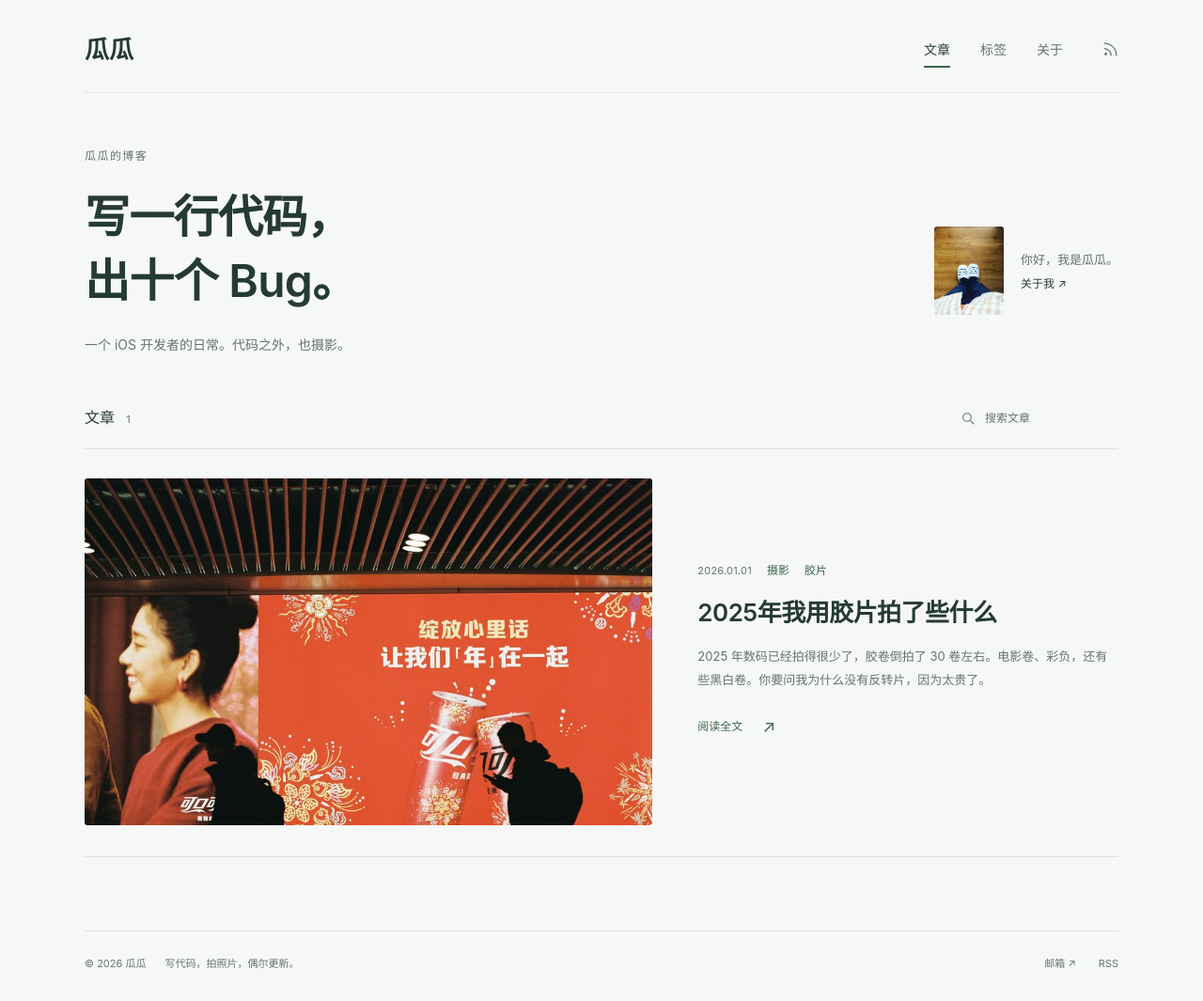
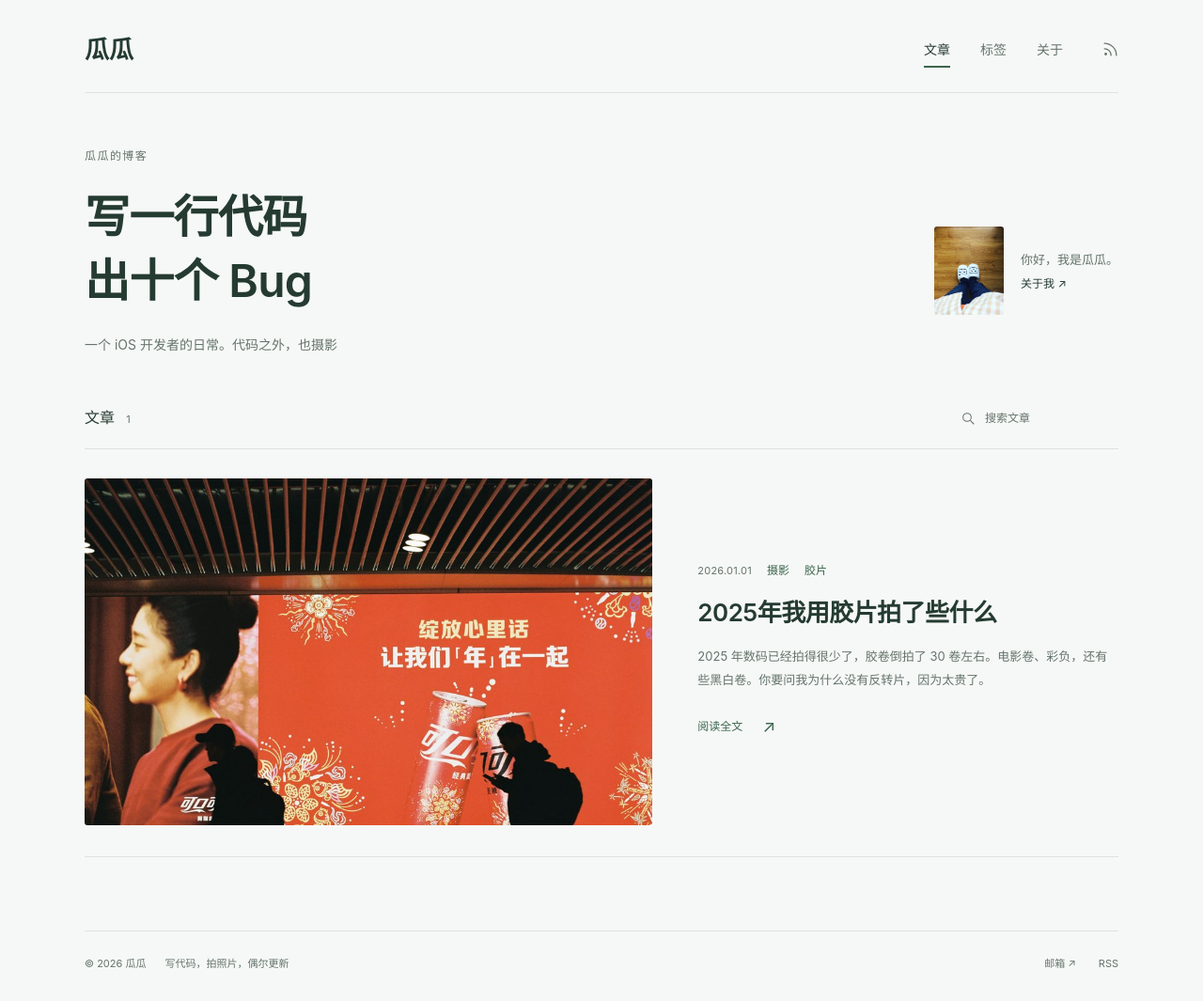
Before and after one commit to saltcoffee/saltcoffee.github.io, a Jekyll site: the page built from index.html, in a window 1280 px wide. Shown: the whole page at 94% size. Built offline with Jekyll 4.4.1, drawn with Linux system fonts in a browser that asks for light colours.

```diff
--- a/_includes/footer.html
+++ b/_includes/footer.html
@@ -1,5 +1,5 @@
 <footer class="site-footer shell">
-  <p>© {{ site.time | date: '%Y' }} {{ site.title }}<span class="footer-note">写代码，拍照片，偶尔更新。</span></p>
+  <p>© {{ site.time | date: '%Y' }} {{ site.title }}<span class="footer-note">写代码，拍照片，偶尔更新</span></p>
   <div class="footer-links">
     <a href="mailto:{{ site.email }}">邮箱 ↗</a>
     <a href="{{ '/feed.xml' | relative_url }}">RSS</a>
--- a/about.html
+++ b/about.html
@@ -10,9 +10,9 @@
     <p class="eyebrow">关于我</p>
     <h1>Hey，我是瓜瓜。</h1>
     <div class="prose">
-      <p>90 后，程序员。写过 C++，写过 Android，目前在做 iOS 开发。</p>
-      <p>热爱音乐、电影、晚睡；喜欢张悬、Dota。<br>也摄影，讨厌香菜。</p>
-      <blockquote><p>我拥有的都是侥幸啊，<br>我失去的都是人生。</p><cite>—— 张悬</cite></blockquote>
+      <p>90 后，程序员。写过 C++，写过 Android，目前在做 iOS 开发</p>
+      <p>热爱音乐、电影、晚睡；喜欢张悬、Dota<br>也摄影，讨厌香菜</p>
+      <blockquote><p>我拥有的都是侥幸啊，<br>我失去的都是人生</p><cite>—— 张悬</cite></blockquote>
     </div>
     <div class="about-links">
       <a href="mailto:{{ site.email }}">邮箱 ↗</a>
--- a/index.html
+++ b/index.html
@@ -6,8 +6,8 @@
   <section class="home-intro" aria-labelledby="home-title">
     <div class="intro-copy">
       <p class="eyebrow">瓜瓜的博客</p>
-      <h1 id="home-title">写一行代码，<br>出十个 Bug。</h1>
-      <p class="intro-description">一个 iOS 开发者的日常。代码之外，也摄影。</p>
+      <h1 id="home-title">写一行代码<br>出十个 Bug</h1>
+      <p class="intro-description">一个 iOS 开发者的日常。代码之外，也摄影</p>
     </div>
     <a class="intro-about" href="{{ '/about/' | relative_url }}">
       <img src="{{ '/img/avatar.jpg' | relative_url }}" alt="瓜瓜的日常照片：穿着拖鞋站在木地板上" width="1080" height="1349">
```
